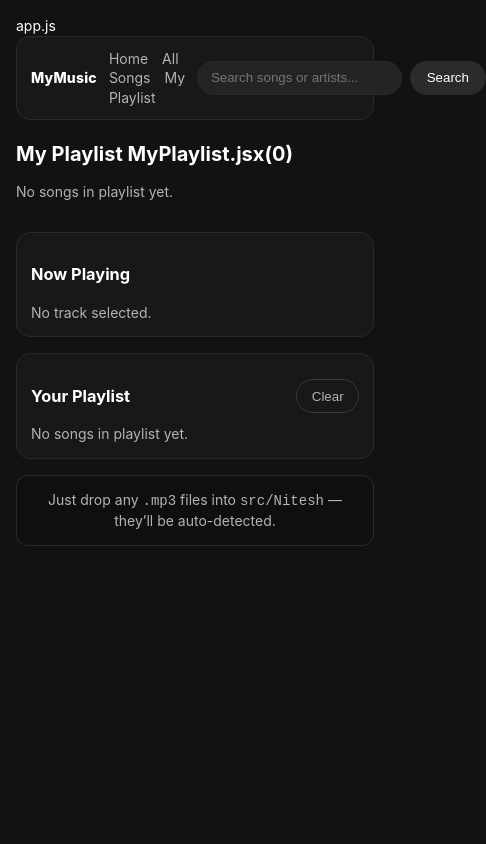
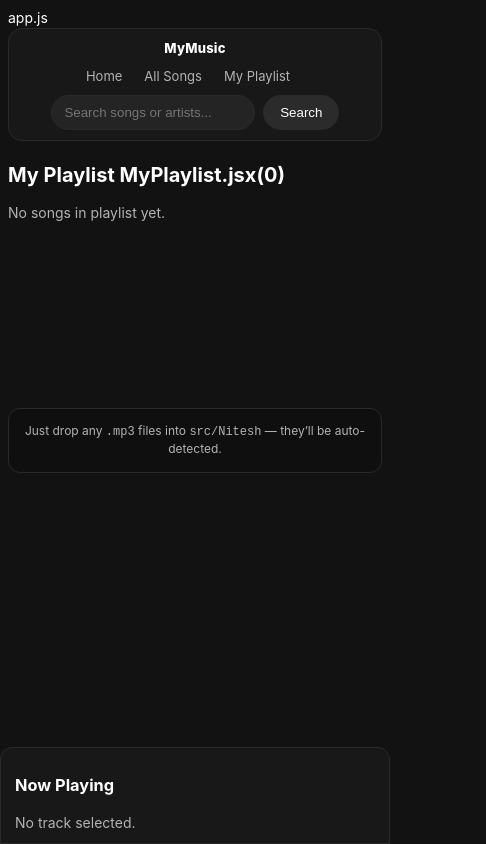
Before and after one commit to nitesh-kakadiya/rutvik-music-app, a React (Create React App) app: page /my-playlist in a window 390 px wide. Shown: the whole page, 486 px wide, since content can reach past the window. Built offline with nearby package versions, Linux system fonts and the light colour scheme.

Commit message:
Update React app for Netlify

```diff
--- a/src/App.css
+++ b/src/App.css
@@ -415,3 +415,136 @@ a:hover {
 ::-webkit-scrollbar-thumb:hover {
   background: #3a3a3a;
 }
+
+/* =========================
+   Responsive Media Queries
+   ========================= */
+
+/* 960px */
+@media (max-width: 960px) {
+  .layout {
+    grid-template-columns: 1fr;
+    /* stack main + sidebar */
+  }
+
+  .navbar {
+    grid-template-columns: 1fr auto;
+    /* shrink */
+  }
+
+  .search input {
+    min-width: 120px;
+    /* narrower search bar */
+  }
+}
+
+/* 768px */
+@media (max-width: 768px) {
+  .navbar {
+    grid-template-columns: 1fr;
+    /* stack brand, links, search */
+    gap: 10px;
+    text-align: center;
+  }
+
+  .links {
+    display: flex;
+    justify-content: center;
+    flex-wrap: wrap;
+    gap: 8px;
+  }
+
+  .search {
+    justify-content: center;
+  }
+
+  .songcard {
+    flex-direction: column;
+    align-items: flex-start;
+  }
+
+  .songcard .actions {
+    width: 100%;
+    justify-content: space-between;
+  }
+
+  .footer {
+    font-size: 12px;
+  }
+}
+
+/* 480px */
+@media (max-width: 480px) {
+  .app {
+    padding: 8px;
+  }
+
+  .navbar {
+    padding: 10px;
+    font-size: 13px;
+  }
+
+  .player .title {
+    font-size: 14px;
+  }
+
+  .player .controls {
+    gap: 4px;
+  }
+
+  .player .controls .btn {
+    padding: 0.4rem 0.6rem;
+    font-size: 14px;
+  }
+
+  .songcard {
+    padding: 10px;
+    gap: 8px;
+  }
+
+  .songcard .title {
+    font-size: 14px;
+  }
+
+  .playlist-item {
+    flex-direction: column;
+    align-items: flex-start;
+    gap: 6px;
+  }
+
+  .volume {
+    flex-direction: column;
+    align-items: stretch;
+  }
+}
+
+/* =========================
+   Universal Now Playing (Mobile Fix)
+   ========================= */
+@media (max-width: 768px) {
+
+  /* Only keep first card (Now Playing) fixed bottom */
+  .sidebar .card:first-child {
+    position: fixed;
+    bottom: 0;
+    left: 0;
+    right: 0;
+    width: 100%;
+    background: var(--bg-elev);
+    border-top: 1px solid var(--line);
+    border-radius: 12px 12px 0 0;
+    z-index: 100;
+    padding: 10px 14px;
+  }
+
+  /* Hide second card (Playlist) */
+  .sidebar .card:nth-child(2) {
+    display: none;
+  }
+
+  /* Prevent overlap with fixed player */
+  .main {
+    padding-bottom: 140px;
+    /* adjust based on player height */
+  }
+}
--- a/src/App.js
+++ b/src/App.js
@@ -39,7 +39,6 @@ export default function App() {
       return [];
     }
   });
-  const [autoPlayNext, setAutoPlayNext] = useState(false);
 
   const navigate = useNavigate();
 
```
